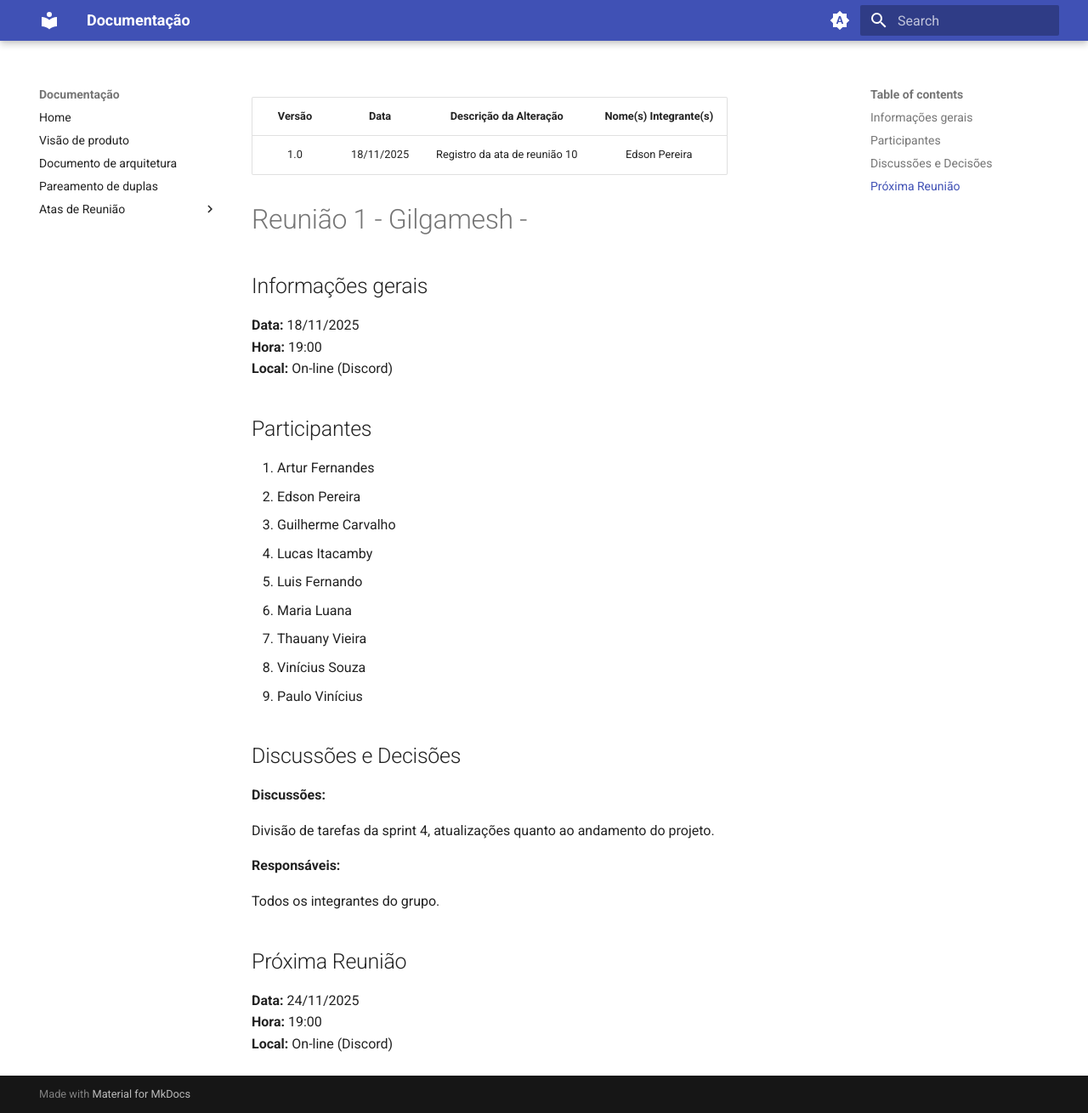
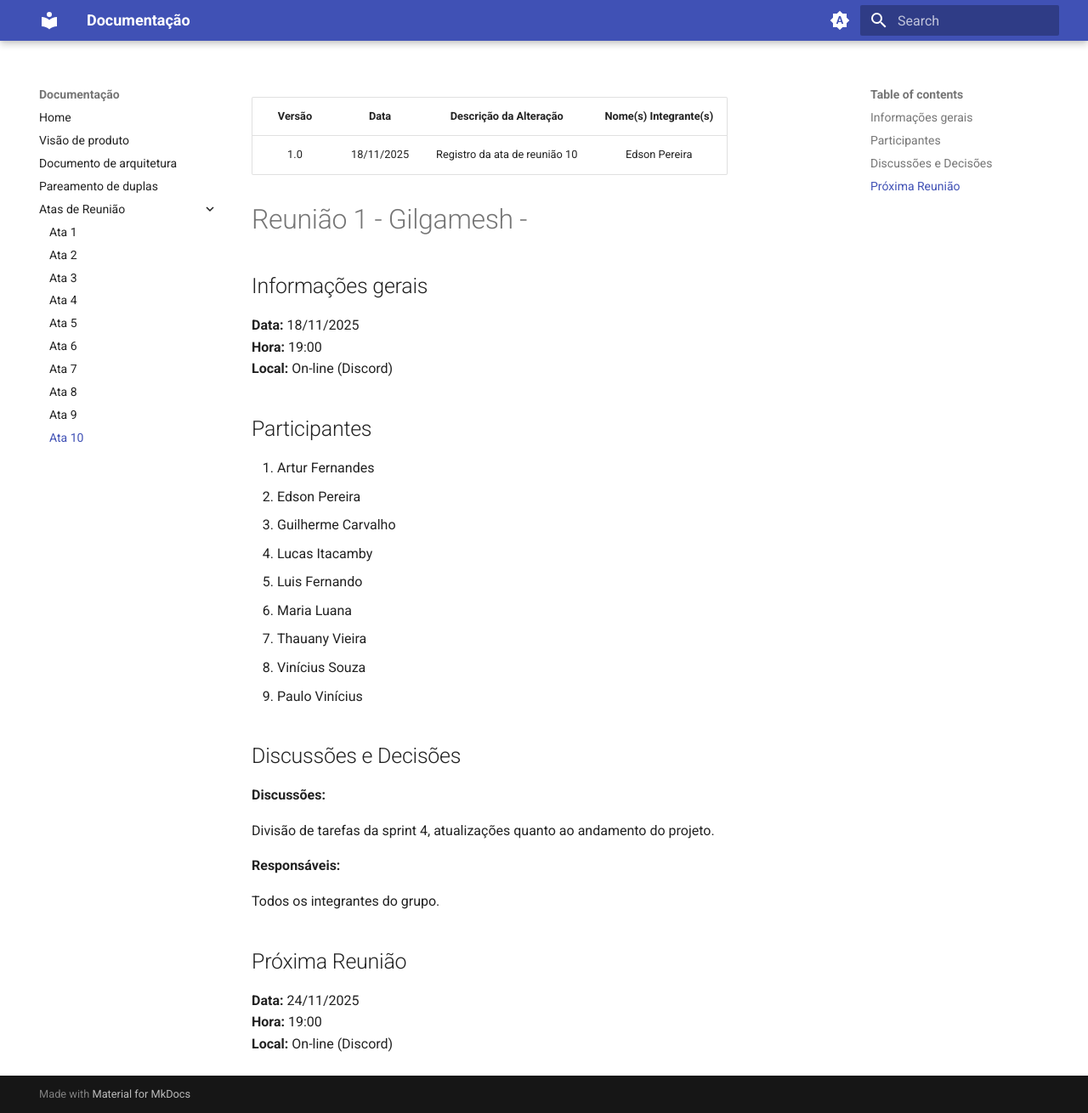
Before and after one commit to FGA0138-MDS-Ajax/2025.2-Gilgamesh, an MkDocs documentation site: the page built from docs/atas-reuniao/ata-reuniao-10.md, in a window 1280 px wide and 1310 px high. Shown: the whole window at 85% size. Built offline with MkDocs 1.6.1 and Material for MkDocs 9.7.7, drawn with Linux system fonts in a browser that asks for light colours.

Commit message:
Add Ata 10 to the meeting notes in mkdocs.yml

```diff
--- a/mkdocs.yml
+++ b/mkdocs.yml
@@ -19,6 +19,7 @@ nav:
     - Ata 7: "atas-reuniao/ata-reuniao-7.md"
     - Ata 8: "atas-reuniao/ata-reuniao-7-11.md"
     - Ata 9: "atas-reuniao/ata-reuniao-9-11.md"
+    - Ata 10: "atas-reuniao/ata-reuniao-10.md"
 
 
 markdown_extensions:
```
